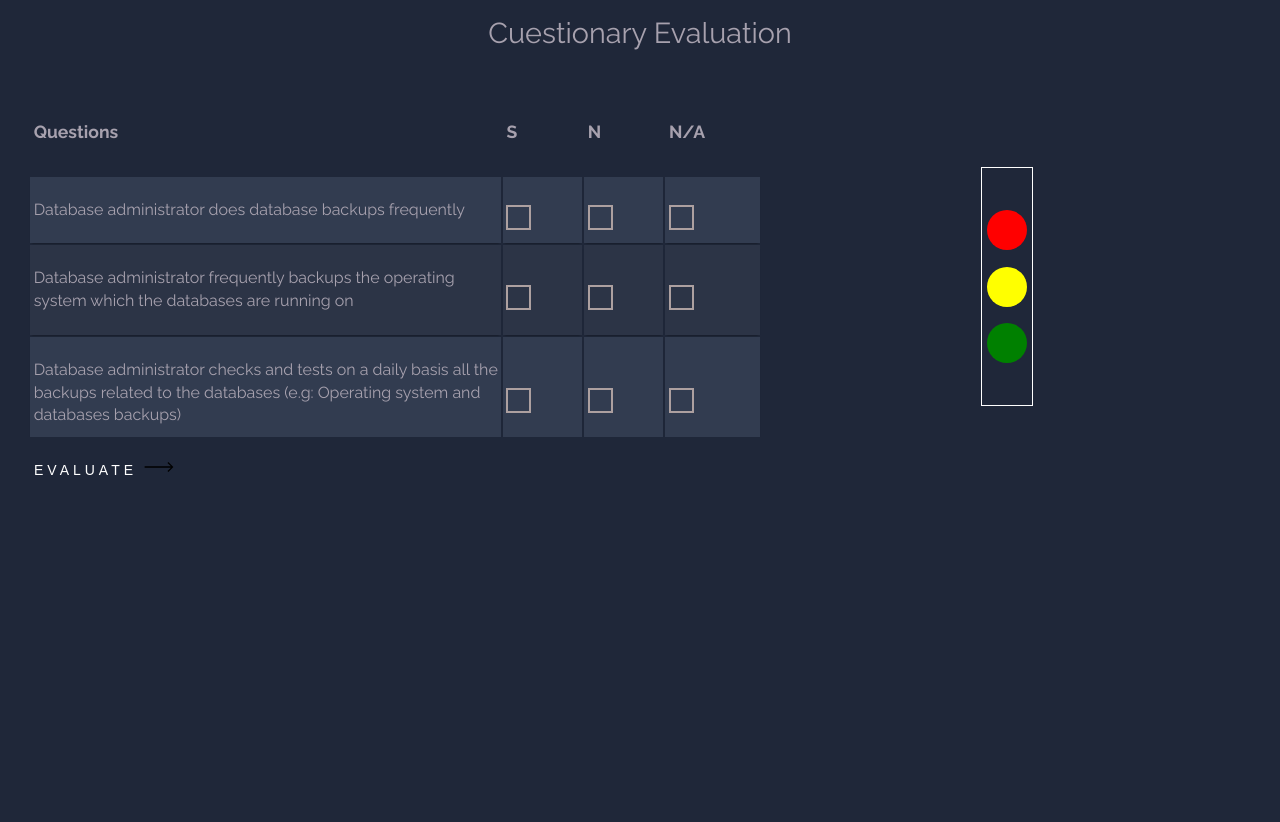
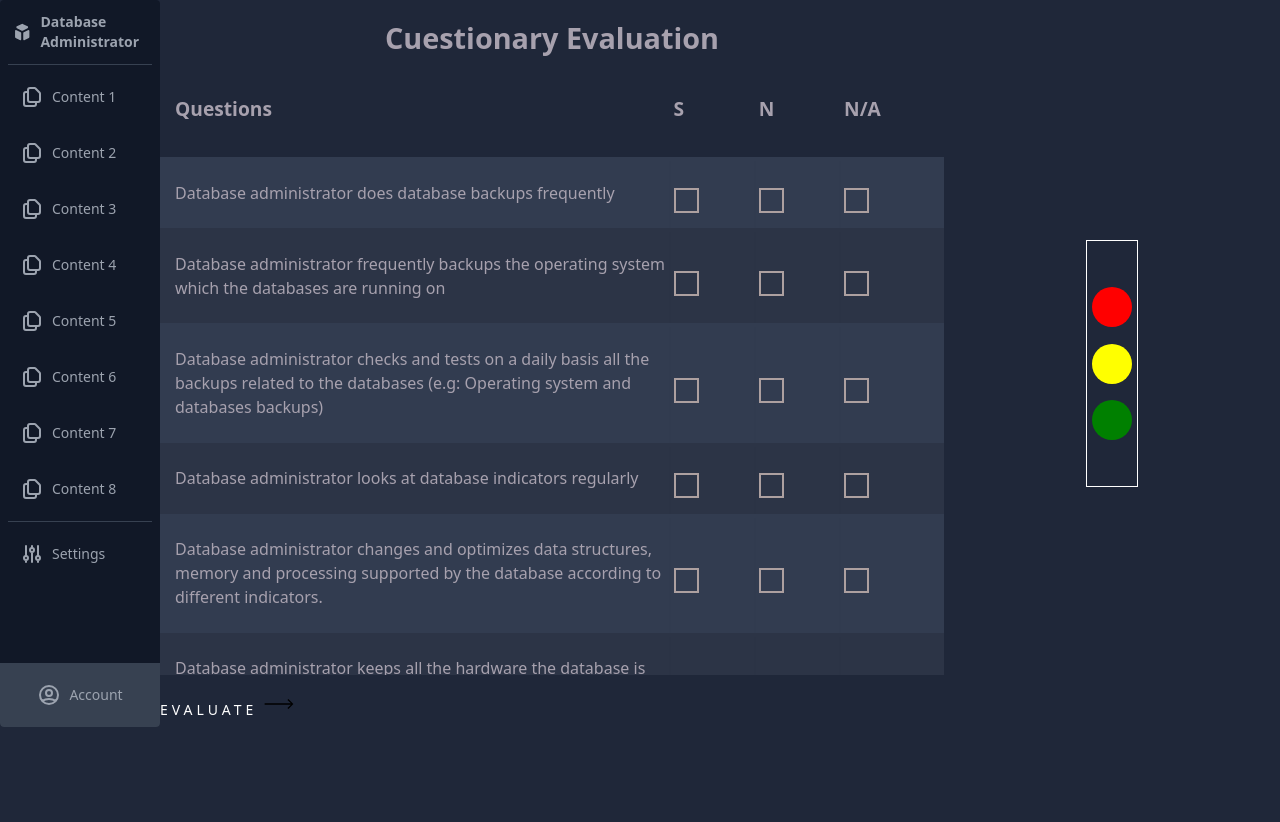
Before and after one commit to Christofer2002/Proyecto_BD, a PHP site: page /pages/cuestionary.php in a window 1280 px wide. Shown: the top 822 px of the page. Run offline with PHP 8.4, Linux system fonts and the light colour scheme; data comes from the database, SQL or seed files in the repository.

Commit message:
Sidebar Menu
Añadiendo sidebar menu

Arreglando efectos visuales

```diff
--- a/assets/css/style.css
+++ b/assets/css/style.css
@@ -29,10 +29,11 @@ body {
 
 
 h1 {
-    font-size: 1.8rem;
-    font-weight: 300;
-    line-height: 1em;
+    font-size: 1.8rem !important;
+    font-weight: 300 !important;
     text-align: center;
+    font-weight: bold !important;
+    margin: 1rem 0 1rem 0 !important;
 }
 
 h2 {
@@ -41,7 +42,7 @@ h2 {
     text-align: center;
     display: block;
     line-height: 1em;
-    padding-bottom: 2em;
+    padding-bottom: 1rem;
 }
 
 h2 a {
@@ -62,7 +63,6 @@ h2 a {
 
 .container {
     margin: 0 auto;
-    padding: 20px;
     display: flex;
     text-align: center;
 }
@@ -153,8 +153,7 @@ h2 a {
 
 .contenedor {
     display: block;
-    width: 60%;
-
+    width: 70%;
 }
 
 .cta {
@@ -211,9 +210,9 @@ h2 a {
 
 }
 
-.container-preguntas th h1 {
+.container-preguntas th h2 {
     font-weight: bold;
-    font-size: 1.1rem;
+    font-size: 1.2rem;
     text-align: left;
 }
 
@@ -297,7 +296,7 @@ h2 a {
     justify-content: center;
     margin: 0 auto;
     gap: .4rem;
-    margin: 5rem auto;
+    margin: 15rem auto;
     border: 1px solid #fff;
 }
 
@@ -321,13 +320,18 @@ h2 a {
 }
 
 .table-container {
-    max-height: 350px; /* Cambia esto al valor deseado */
+    max-height: 600px; /* Cambia esto al valor deseado */
     overflow-y: auto;
     margin-bottom: 1.5rem;
 }
 
-.container-preguntas th {
-    position: sticky;
-    top: 0;
-    z-index: 1; /* Asegura que el encabezado esté por encima del contenido desplazado */
+.contenedor-cuestionario{
+    display: grid;
+    grid-template-columns: auto 1fr;
+    margin-bottom: 2rem;
 }
+
+.container-preguntas th:first-child,
+.container-preguntas td:first-child {
+    padding-left: 15px;
+}
--- /dev/null
+++ b/includes/menu.php
@@ -0,0 +1,76 @@
+<!-- Component Start -->
+<div class="flex flex-col items-center w-40 h-full overflow-hidden text-gray-400 bg-gray-900 rounded">
+    <a class="flex items-center w-full px-3 mt-3" href="/Proyecto_BD/index.php">
+        <svg class="w-8 h-8 fill-current" xmlns="http://www.w3.org/2000/svg" viewBox="0 0 20 20" fill="currentColor">
+            <path d="M11 17a1 1 0 001.447.894l4-2A1 1 0 0017 15V9.236a1 1 0 00-1.447-.894l-4 2a1 1 0 00-.553.894V17zM15.211 6.276a1 1 0 000-1.788l-4.764-2.382a1 1 0 00-.894 0L4.789 4.488a1 1 0 000 1.788l4.764 2.382a1 1 0 00.894 0l4.764-2.382zM4.447 8.342A1 1 0 003 9.236V15a1 1 0 00.553.894l4 2A1 1 0 009 17v-5.764a1 1 0 00-.553-.894l-4-2z" />
+        </svg>
+        <span class="ml-2 text-sm font-bold">Database Administrator</span>
+    </a>
+    <div class="w-full px-2">
+        <div class="flex flex-col items-center w-full mt-3 border-t border-gray-700">
+            <a class="flex items-center w-full h-12 px-3 mt-2 rounded hover:bg-gray-700 hover:text-gray-300" href="/Proyecto_BD/pages/cuestionary.php">
+                <svg class="w-6 h-6 stroke-current" xmlns="http://www.w3.org/2000/svg" fill="none" viewBox="0 0 24 24" stroke="currentColor">
+                    <path stroke-linecap="round" stroke-linejoin="round" stroke-width="2" d="M8 7v8a2 2 0 002 2h6M8 7V5a2 2 0 012-2h4.586a1 1 0 01.707.293l4.414 4.414a1 1 0 01.293.707V15a2 2 0 01-2 2h-2M8 7H6a2 2 0 00-2 2v10a2 2 0 002 2h8a2 2 0 002-2v-2" />
+                </svg>
+                <span class="ml-2 text-sm font-medium">Content 1</span>
+            </a>
+            <a class="flex items-center w-full h-12 px-3 mt-2 rounded hover:bg-gray-700 hover:text-gray-300" href="/Proyecto_BD/pages/cuestionary.php">
+                <svg class="w-6 h-6 stroke-current" xmlns="http://www.w3.org/2000/svg" fill="none" viewBox="0 0 24 24" stroke="currentColor">
+                    <path stroke-linecap="round" stroke-linejoin="round" stroke-width="2" d="M8 7v8a2 2 0 002 2h6M8 7V5a2 2 0 012-2h4.586a1 1 0 01.707.293l4.414 4.414a1 1 0 01.293.707V15a2 2 0 01-2 2h-2M8 7H6a2 2 0 00-2 2v10a2 2 0 002 2h8a2 2 0 002-2v-2" />
+                </svg>
+                <span class="ml-2 text-sm font-medium">Content 2</span>
+            </a>
+            <a class="flex items-center w-full h-12 px-3 mt-2 rounded hover:bg-gray-700 hover:text-gray-300" href="/Proyecto_BD/pages/cuestionary.php">
+                <svg class="w-6 h-6 stroke-current" xmlns="http://www.w3.org/2000/svg" fill="none" viewBox="0 0 24 24" stroke="currentColor">
+                    <path stroke-linecap="round" stroke-linejoin="round" stroke-width="2" d="M8 7v8a2 2 0 002 2h6M8 7V5a2 2 0 012-2h4.586a1 1 0 01.707.293l4.414 4.414a1 1 0 01.293.707V15a2 2 0 01-2 2h-2M8 7H6a2 2 0 00-2 2v10a2 2 0 002 2h8a2 2 0 002-2v-2" />
+                </svg>
+                <span class="ml-2 text-sm font-medium">Content 3</span>
+            </a>
+            <a class="flex items-center w-full h-12 px-3 mt-2 rounded hover:bg-gray-700 hover:text-gray-300" href="/Proyecto_BD/pages/cuestionary.php">
+                <svg class="w-6 h-6 stroke-current" xmlns="http://www.w3.org/2000/svg" fill="none" viewBox="0 0 24 24" stroke="currentColor">
+                    <path stroke-linecap="round" stroke-linejoin="round" stroke-width="2" d="M8 7v8a2 2 0 002 2h6M8 7V5a2 2 0 012-2h4.586a1 1 0 01.707.293l4.414 4.414a1 1 0 01.293.707V15a2 2 0 01-2 2h-2M8 7H6a2 2 0 00-2 2v10a2 2 0 002 2h8a2 2 0 002-2v-2" />
+                </svg>
+                <span class="ml-2 text-sm font-medium">Content 4</span>
+            </a>
+            <a class="flex items-center w-full h-12 px-3 mt-2 rounded hover:bg-gray-700 hover:text-gray-300" href="/Proyecto_BD/pages/cuestionary.php">
+                <svg class="w-6 h-6 stroke-current" xmlns="http://www.w3.org/2000/svg" fill="none" viewBox="0 0 24 24" stroke="currentColor">
+                    <path stroke-linecap="round" stroke-linejoin="round" stroke-width="2" d="M8 7v8a2 2 0 002 2h6M8 7V5a2 2 0 012-2h4.586a1 1 0 01.707.293l4.414 4.414a1 1 0 01.293.707V15a2 2 0 01-2 2h-2M8 7H6a2 2 0 00-2 2v10a2 2 0 002 2h8a2 2 0 002-2v-2" />
+                </svg>
+                <span class="ml-2 text-sm font-medium">Content 5</span>
+            </a>
+            <a class="flex items-center w-full h-12 px-3 mt-2 rounded hover:bg-gray-700 hover:text-gray-300" href="/Proyecto_BD/pages/cuestionary.php">
+                <svg class="w-6 h-6 stroke-current" xmlns="http://www.w3.org/2000/svg" fill="none" viewBox="0 0 24 24" stroke="currentColor">
+                    <path stroke-linecap="round" stroke-linejoin="round" stroke-width="2" d="M8 7v8a2 2 0 002 2h6M8 7V5a2 2 0 012-2h4.586a1 1 0 01.707.293l4.414 4.414a1 1 0 01.293.707V15a2 2 0 01-2 2h-2M8 7H6a2 2 0 00-2 2v10a2 2 0 002 2h8a2 2 0 002-2v-2" />
+                </svg>
+                <span class="ml-2 text-sm font-medium">Content 6</span>
+            </a>
+            <a class="flex items-center w-full h-12 px-3 mt-2 rounded hover:bg-gray-700 hover:text-gray-300" href="/Proyecto_BD/pages/cuestionary.php">
+                <svg class="w-6 h-6 stroke-current" xmlns="http://www.w3.org/2000/svg" fill="none" viewBox="0 0 24 24" stroke="currentColor">
+                    <path stroke-linecap="round" stroke-linejoin="round" stroke-width="2" d="M8 7v8a2 2 0 002 2h6M8 7V5a2 2 0 012-2h4.586a1 1 0 01.707.293l4.414 4.414a1 1 0 01.293.707V15a2 2 0 01-2 2h-2M8 7H6a2 2 0 00-2 2v10a2 2 0 002 2h8a2 2 0 002-2v-2" />
+                </svg>
+                <span class="ml-2 text-sm font-medium">Content 7</span>
+            </a>
+            <a class="flex items-center w-full h-12 px-3 mt-2 rounded hover:bg-gray-700 hover:text-gray-300" href="/Proyecto_BD/pages/cuestionary.php">
+                <svg class="w-6 h-6 stroke-current" xmlns="http://www.w3.org/2000/svg" fill="none" viewBox="0 0 24 24" stroke="currentColor">
+                    <path stroke-linecap="round" stroke-linejoin="round" stroke-width="2" d="M8 7v8a2 2 0 002 2h6M8 7V5a2 2 0 012-2h4.586a1 1 0 01.707.293l4.414 4.414a1 1 0 01.293.707V15a2 2 0 01-2 2h-2M8 7H6a2 2 0 00-2 2v10a2 2 0 002 2h8a2 2 0 002-2v-2" />
+                </svg>
+                <span class="ml-2 text-sm font-medium">Content 8</span>
+            </a>
+        </div>
+        <div class="flex flex-col items-center w-full mt-2 border-t border-gray-700">
+            <a class="flex items-center w-full h-12 px-3 mt-2 rounded hover:bg-gray-700 hover:text-gray-300" href="#">
+                <svg class="w-6 h-6 stroke-current" xmlns="http://www.w3.org/2000/svg" fill="none" viewBox="0 0 24 24" stroke="currentColor">
+                    <path stroke-linecap="round" stroke-linejoin="round" stroke-width="2" d="M12 6V4m0 2a2 2 0 100 4m0-4a2 2 0 110 4m-6 8a2 2 0 100-4m0 4a2 2 0 110-4m0 4v2m0-6V4m6 6v10m6-2a2 2 0 100-4m0 4a2 2 0 110-4m0 4v2m0-6V4" />
+                </svg>
+                <span class="ml-2 text-sm font-medium">Settings</span>
+            </a>
+        </div>
+    </div>
+    <a class="flex items-center justify-center w-full h-16 mt-auto bg-gray-700 hover:bg-gray-800 hover:text-gray-300" href="#">
+        <svg class="w-6 h-6 stroke-current" xmlns="http://www.w3.org/2000/svg" fill="none" viewBox="0 0 24 24" stroke="currentColor">
+            <path stroke-linecap="round" stroke-linejoin="round" stroke-width="2" d="M5.121 17.804A13.937 13.937 0 0112 16c2.5 0 4.847.655 6.879 1.804M15 10a3 3 0 11-6 0 3 3 0 016 0zm6 2a9 9 0 11-18 0 9 9 0 0118 0z" />
+        </svg>
+        <span class="ml-2 text-sm font-medium">Account</span>
+    </a>
+</div>
+<!-- Component End  -->
--- a/pages/cuestionary.php
+++ b/pages/cuestionary.php
@@ -40,31 +40,36 @@ $mysqli->close();
     <!-- Agregar el enlace al archivo CSS de Bootstrap -->
     <link href="../assets/css/normalize.css" rel="stylesheet">
     <link href="../assets/css/style.css" rel="stylesheet">
+    <link href="https://cdn.jsdelivr.net/npm/tailwindcss/dist/tailwind.min.css" rel="stylesheet">
     <script src="../assets/js/cuestionary.js"></script>
     <title>Cuestionary</title>
     <link href="../assets/img/cuestionary_icon.png" type="png" rel="website icon">
+
 </head>
 
 <body>
+
+    <div class="contenedor-cuestionario">
+        <?php include '../includes/menu.php'; ?>
+        <div class="container">
+
+            <div class="contenedor">
                 <h1 class="mb-3">Cuestionary Evaluation</h1>
-
-    <div class="container">
-        <div class="contenedor">
                 <div class="table-container">
                     <table class="container-preguntas">
                         <thead>
                             <tr>
                                 <th>
-                                <h1>Questions</h1>
+                                    <h2>Questions</h2>
                                 </th>
                                 <th>
-                                <h1>S</h1>
+                                    <h2>S</h2>
                                 </th>
                                 <th>
-                                <h1>N</h1>
+                                    <h2>N</h2>
                                 </th>
                                 <th>
-                                <h1>N/A</h1>
+                                    <h2>N/A</h2>
                                 </th>
                             </tr>
                         </thead>
@@ -76,12 +81,12 @@ $mysqli->close();
                                     <td class="td-preguntas"><?php echo $pregunta['pregunta']; ?></td>
                                     <td><label class="checkbox-btn">
                                             <label for="checkbox"></label>
-                                        <input id="checkbox" type="checkbox" class="checkbox-group" value= "YES" name="pregunta_<?php echo $pregunta['id']; ?>_s">
+                                            <input id="checkbox" type="checkbox" class="checkbox-group" value="YES" name="pregunta_<?php echo $pregunta['id']; ?>_s">
                                             <span class="checkmark"></span>
                                         </label></td>
                                     <td><label class="checkbox-btn">
                                             <label for="checkbox"></label>
-                                        <input id="checkbox" type="checkbox" class="checkbox-group" value = "NO" name="pregunta_<?php echo $pregunta['id']; ?>_n">
+                                            <input id="checkbox" type="checkbox" class="checkbox-group" value="NO" name="pregunta_<?php echo $pregunta['id']; ?>_n">
                                             <span class="checkmark"></span>
                                         </label></td>
                                     <td><label class="checkbox-btn">
@@ -109,7 +114,7 @@ $mysqli->close();
                 <div class="luz-verde"></div>
             </div>
         </div>
-
+    </div>
     <?php include '../includes/footer.php'; ?>
 </body>
 
```
Also changed, not shown: assets/css/header.css (+26 -28 lines), includes/header.php (+6 -6 lines), index.php (+1 -11 lines). Lines whose indentation alone changed are shown as unchanged.
